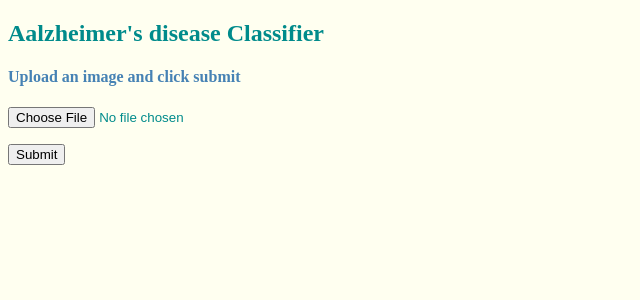
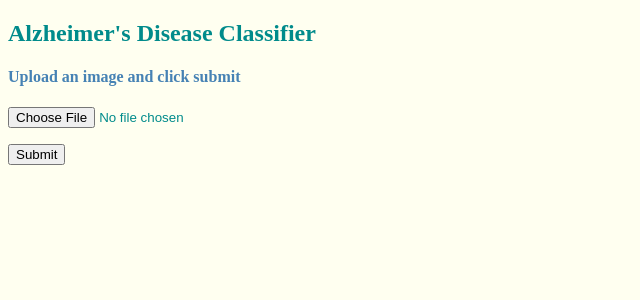
Before and after one commit to Amber-MiYoung/Alzheimers-disease-Classifier, a Flask app: page / in a window 1280 px wide. Shown: the top 300 px of the page, without its empty margins (0-640 px from the left). Run offline with Flask 2, Linux system fonts and the light colour scheme.

Commit message:
Update index.html

```diff
--- a/templates/index.html
+++ b/templates/index.html
@@ -13,7 +13,7 @@
 
 <body style="background: #FFFFF0;">
 
-<h2 style="color:DarkCyan;">Aalzheimer's disease Classifier</h2><p>
+<h2 style="color:DarkCyan;">Alzheimer's Disease Classifier</h2><p>
 <h4 style="color:SteelBlue;">Upload an image and click submit</h4>
 
 
```
